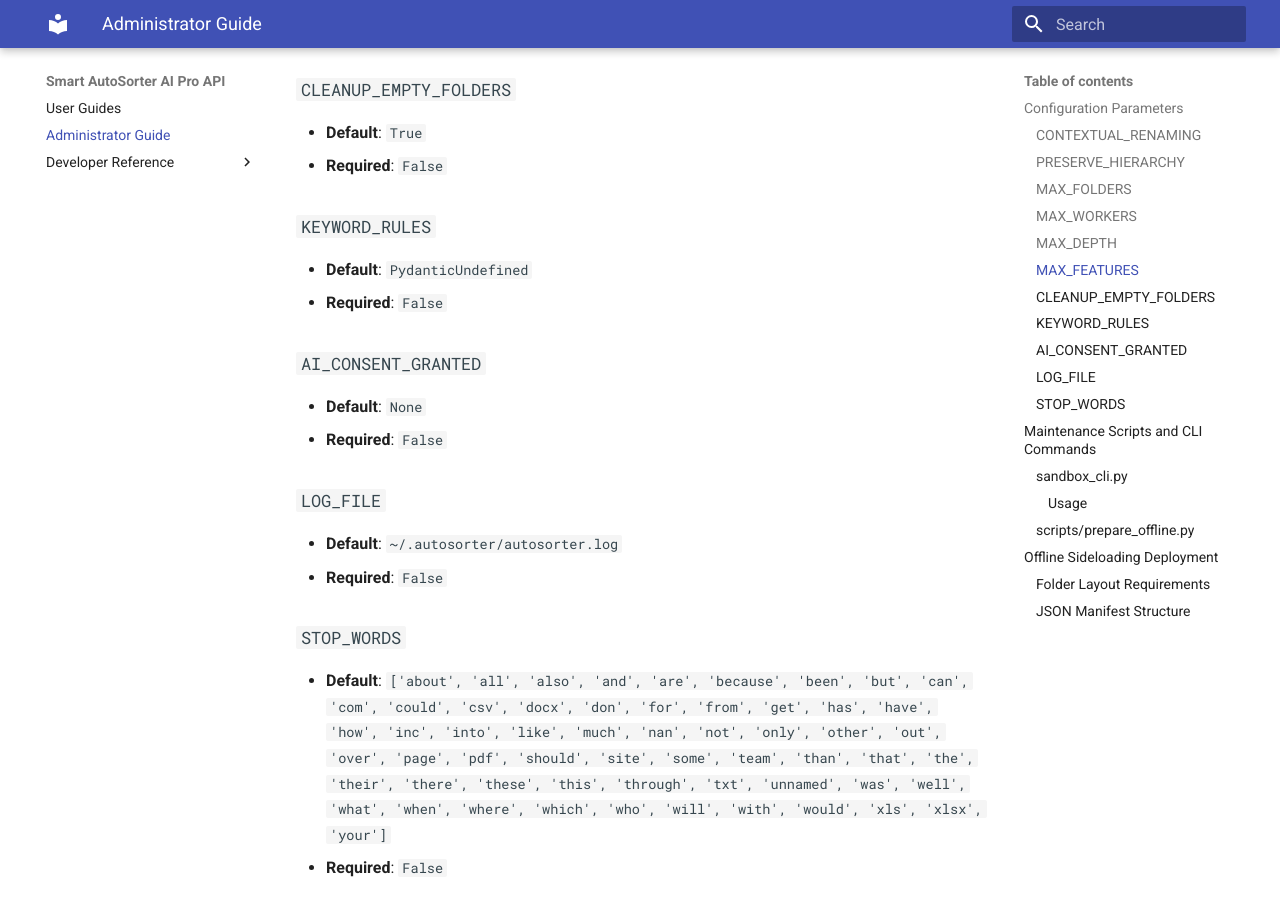
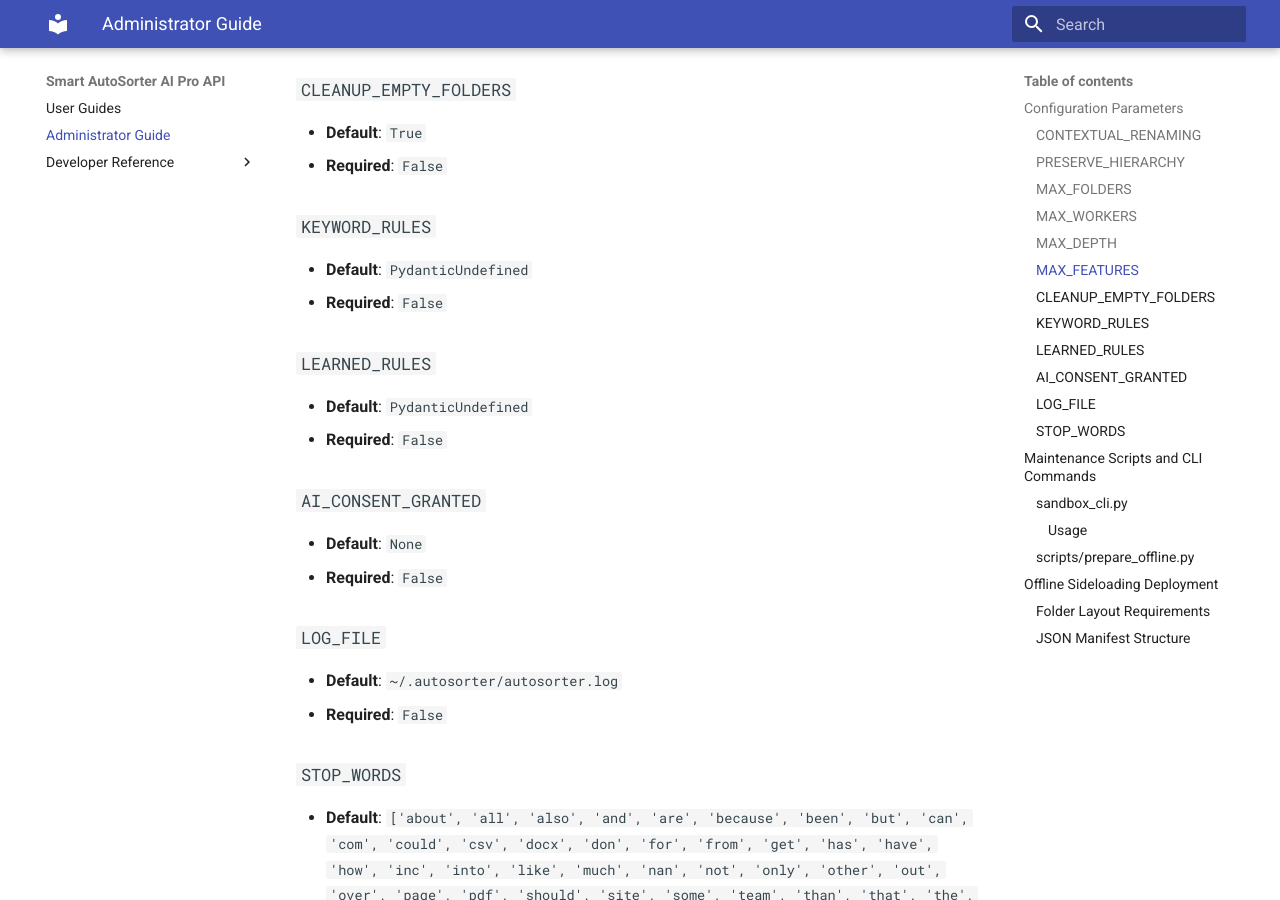
Before and after one commit to fderuiter/sortify, an MkDocs documentation site: the page built from docs/admin_guide.md, in a window 1280 px wide and 900 px high, scrolled down 1129 px. Built offline with MkDocs 1.6.1 and Material for MkDocs 9.7.7, drawn with Linux system fonts in a browser that asks for light colours.

Commit message:
Update docs for LEARNED_RULES

```diff
--- a/docs/admin_guide.md
+++ b/docs/admin_guide.md
@@ -35,6 +35,10 @@ The following parameters are extracted directly from the application's configura
 - **Required**: `False`
 
 ### `KEYWORD_RULES`
+- **Default**: `PydanticUndefined`
+- **Required**: `False`
+
+### `LEARNED_RULES`
 - **Default**: `PydanticUndefined`
 - **Required**: `False`
 
```
